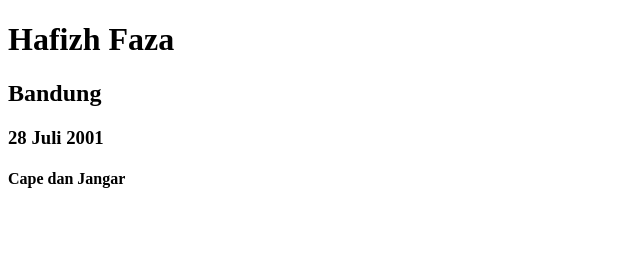
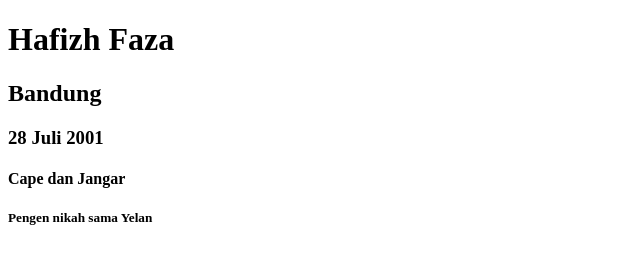
Before and after one commit to HafizhFaza/Latihan_GIT_Individu, a plain HTML site: page index.html in a window 1280 px wide. Shown: the whole page, without its empty margins (0-640 px from the left). Drawn offline with Linux system fonts and the light colour scheme.

Commit message:
add tujuan

```diff
--- a/index.html
+++ b/index.html
@@ -12,6 +12,7 @@
         <h2>Bandung</h2>
         <h3>28 Juli 2001</h3>
         <h4>Cape dan Jangar</h4>
+        <h5>Pengen nikah sama Yelan</h5>
     </div>
 </body>
 </html>
```
